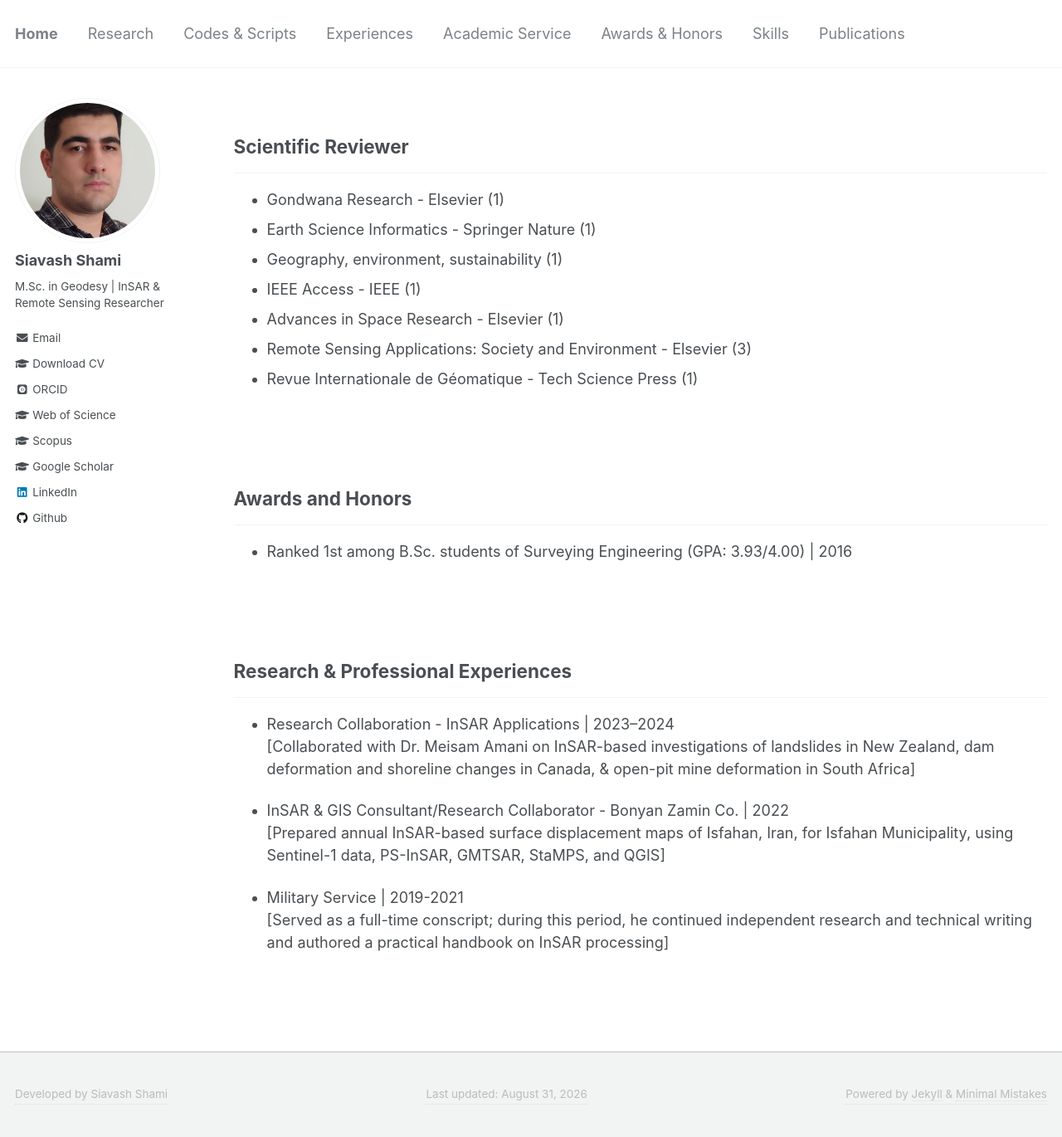
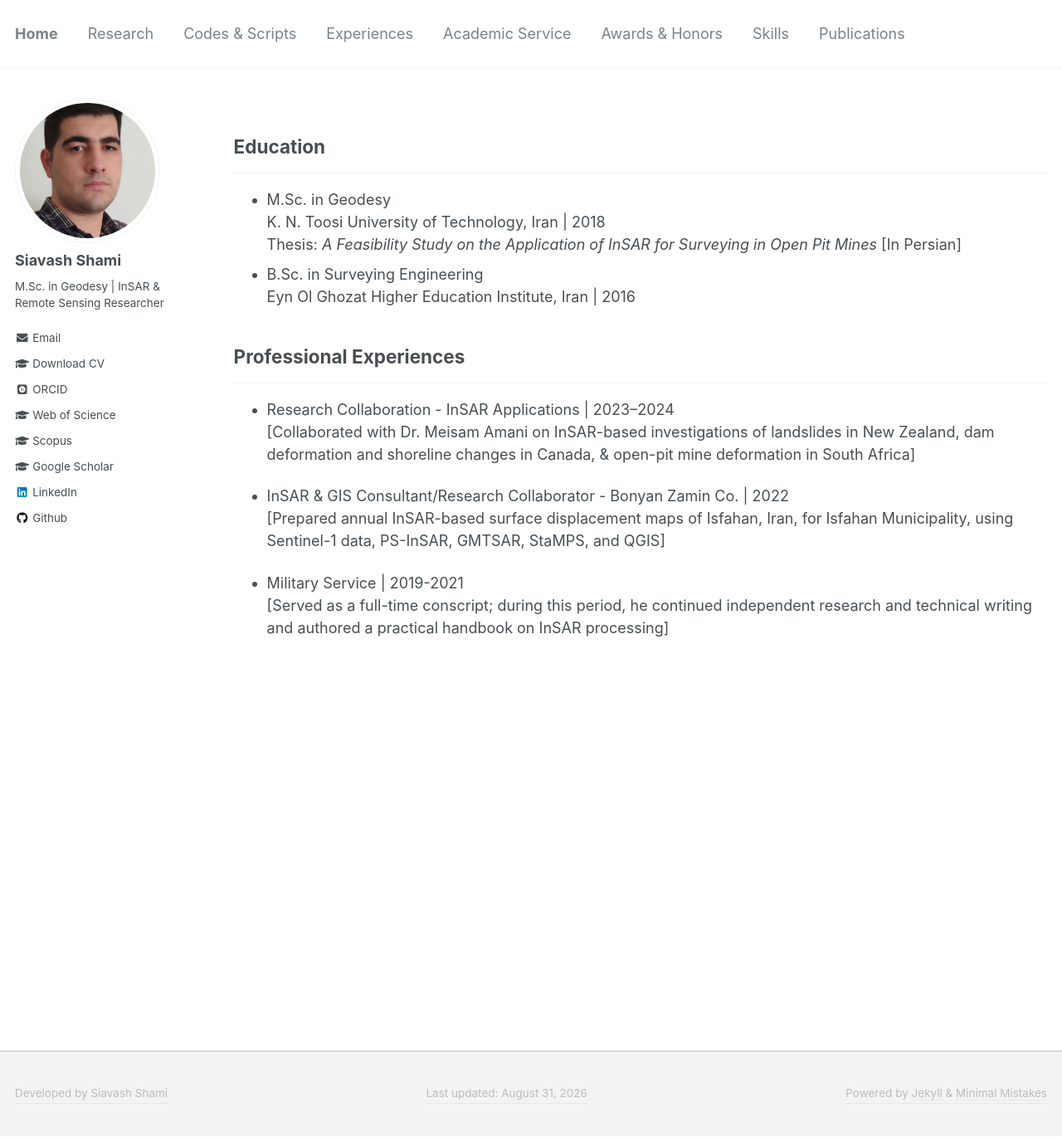
Before and after one commit to siavashshami/siavashshami.github.io, a Jekyll site: the page built from _pages/experiences.md, in a window 1280 px wide and 1370 px high. Shown: the whole window at 83% size. Built offline with Jekyll 4.4.1, drawn with Linux system fonts in a browser that asks for light colours; some web fonts are replaced.

Commit message:
Update experiences.md

```diff
--- a/_pages/experiences.md
+++ b/_pages/experiences.md
@@ -6,28 +6,16 @@ permalink: /experiences/
 author_profile: true
 
 ---
-## Scientific Reviewer
+## Education
 ---
-- <a href="https://www.sciencedirect.com/journal/gondwana-research" target="_blank" style="text-decoration:none; color: inherit;">Gondwana Research - Elsevier (1)</a><br>
-- <a href="https://link.springer.com/journal/12145" target="_blank" style="text-decoration:none; color: inherit;">Earth Science Informatics - Springer Nature (1)</a><br>
-- <a href="https://ges.rgo.ru/jour" target="_blank" style="text-decoration:none; color: inherit;">Geography, environment, sustainability (1)</a><br>
-- <a href="https://ieeexplore.ieee.org/xpl/RecentIssue.jsp?punumber=6287639" target="_blank" style="text-decoration:none; color: inherit;">IEEE Access - IEEE (1)</a><br>
-- <a href="https://www.sciencedirect.com/journal/advances-in-space-research" target="_blank" style="text-decoration:none; color: inherit;">Advances in Space Research - Elsevier (1)</a><br>
-- <a href="https://www.sciencedirect.com/journal/remote-sensing-applications-society-and-environment" target="_blank" style="text-decoration:none; color: inherit;">Remote Sensing Applications: Society and Environment - Elsevier (3)</a><br>
-- <a href="https://www.techscience.com/journal/RIG" target="_blank" style="text-decoration:none; color: inherit;">Revue Internationale de Géomatique - Tech Science Press (1)</a>
+- M.Sc. in Geodesy<br>
+K. N. Toosi University of Technology, Iran | 2018<br>
+Thesis: <i>A Feasibility Study on the Application of InSAR for Surveying in Open Pit Mines</i> [In Persian]
+- B.Sc. in Surveying Engineering<br>
+Eyn Ol Ghozat Higher Education Institute, Iran | 2016
 
-<br>
-<br>
 
-## Awards and Honors
----
-- Ranked 1st among B.Sc. students of Surveying Engineering
-(GPA: 3.93/4.00) | 2016
-
-<br>
-<br>
-
-## Research & Professional Experiences
+## Professional Experiences
 ---
 - Research Collaboration - InSAR Applications | 2023–2024<br>
 [Collaborated with Dr. Meisam Amani on InSAR-based investigations of landslides in New Zealand, dam deformation and shoreline changes in Canada, & open-pit mine deformation in South Africa]<br>
```
